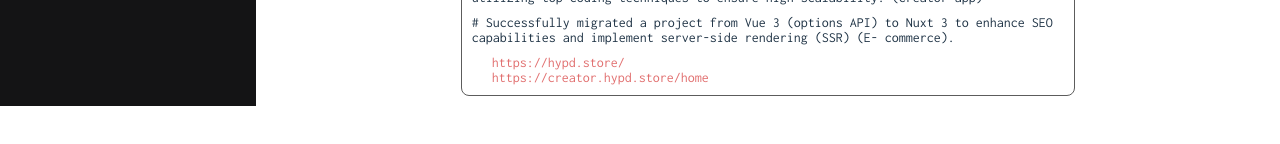
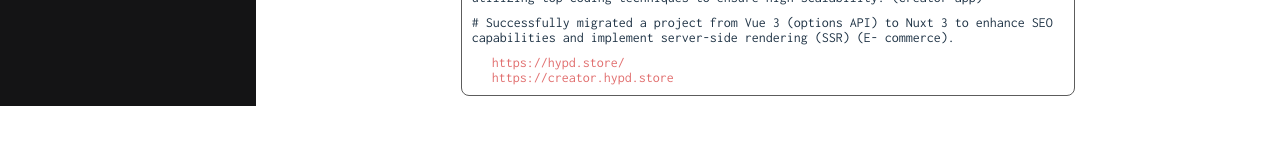
Before and after one commit to jesswin/portfolio, a React (Vite) app: page /experience/company in a window 1280 px wide. Shown: the part 644-788 px from the top of the page. Built offline with nearby package versions, Linux system fonts and the light colour scheme.

Commit message:
Fix: fixed url

```diff
--- a/src/components/Company.jsx
+++ b/src/components/Company.jsx
@@ -47,10 +47,10 @@ export default function Comapany() {
         </div>
         <div
           className={classes.dashboard}
-          onClick={() => gotoLink("https://creator.hypd.store/home")}
+          onClick={() => gotoLink("https://creator.hypd.store")}
         >
           <img src={link} alt="" />
-          <span> https://creator.hypd.store/home</span>
+          <span> https://creator.hypd.store</span>
         </div>
       </div>
     </div>
```
